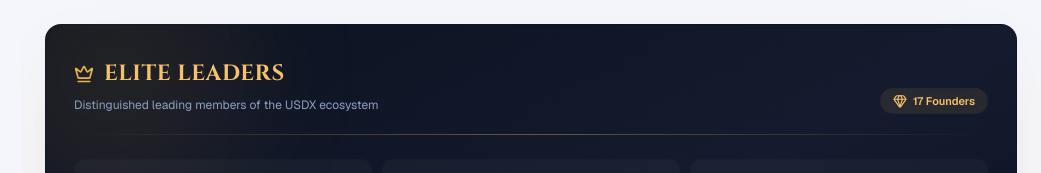
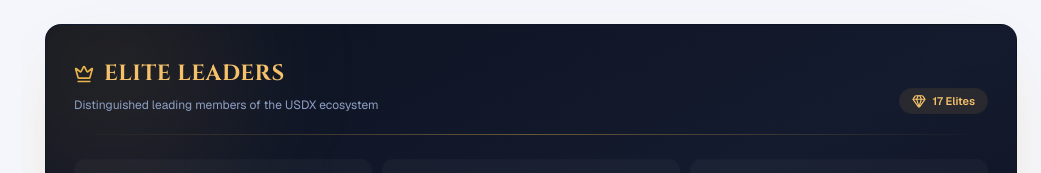
Before and after one commit to sabareshvsb/usdx_ai, a Next.js app: page /dashboard in a window 1280 px wide. Shown: the part 1595-1768 px from the top of the page, without its empty margins (239-1280 px from the left). Built offline with nearby package versions, Linux system fonts and the light colour scheme; no server answers; the database is empty.

Commit message:
Rename Elite Leaders badge to Elites

```diff
--- a/src/components/leaderboard/EliteLeaders.tsx
+++ b/src/components/leaderboard/EliteLeaders.tsx
@@ -82,7 +82,7 @@
             </div>
             <span className="flex items-center gap-1.5 rounded-full border border-[#e9b44c]/40 bg-[#e9b44c]/10 px-3 py-1 text-[11px] font-semibold text-[#f5c26b]">
               <Gem className="h-3.5 w-3.5" />
-              {ELITE_LEADERS.length} Founders
+              {ELITE_LEADERS.length} Elites
             </span>
           </div>
 
```
